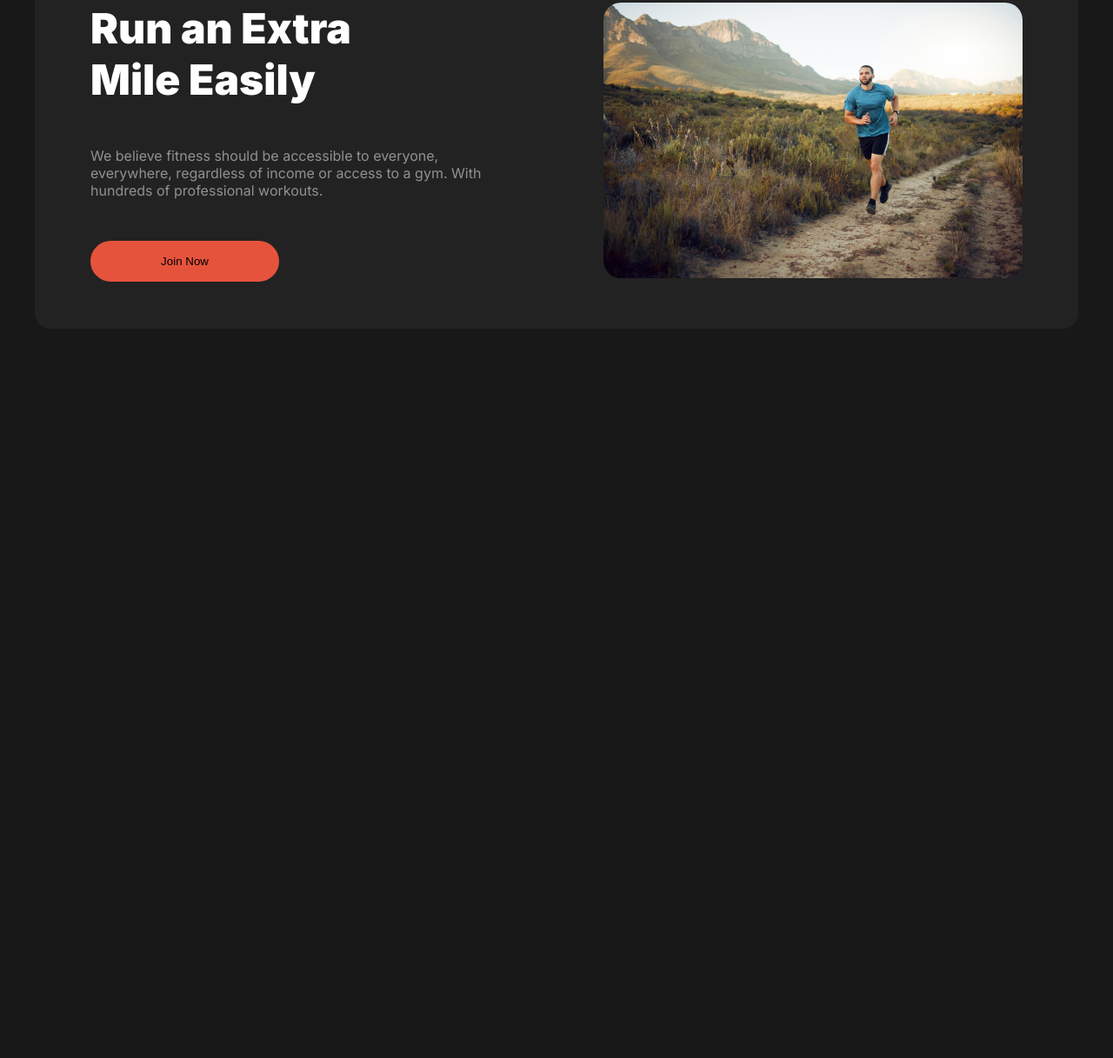
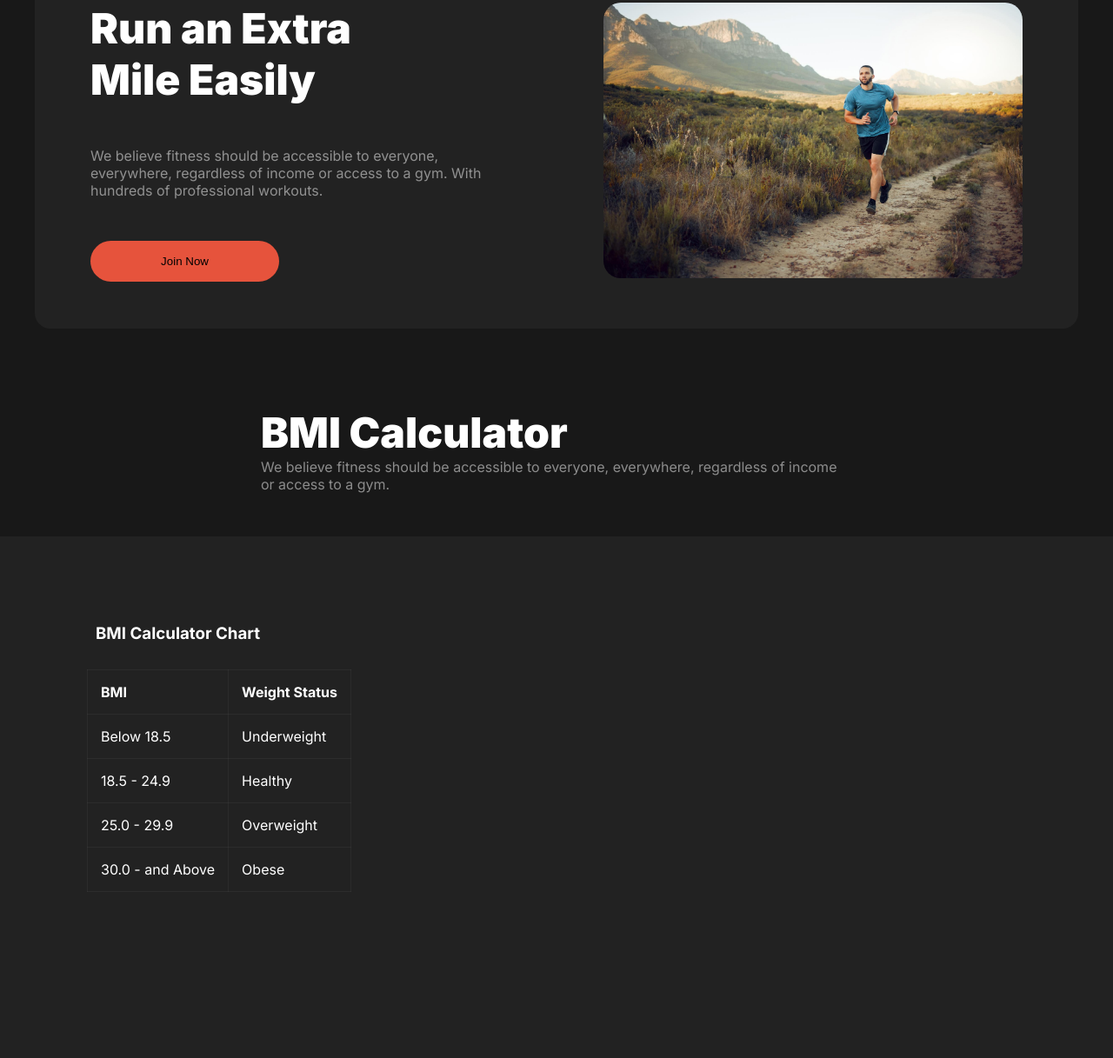
Before and after one commit to Md-ShohanurRahman/Path-to-Fitness, a plain HTML site: page index.html in a window 1280 px wide. Shown: the part 1472-2689 px from the top of the page at 87% size. Before the commit the page ends 1940 px from the top, so only its background shows below. Drawn offline with nearby package versions, Linux system fonts and the light colour scheme.

Commit message:
add style for table

```diff
--- a/index.html
+++ b/index.html
@@ -83,6 +83,7 @@
                 </div>
             </div>
         </header>
+
 
         <main>
             <section class="habits center section-margin">
@@ -205,7 +206,54 @@
             </section>
 
 
-            <section>
+            <section class="BMI">
+                <div class="title-holder">
+                    <h4 class="title">
+                        BMI Calculator
+                    </h4>
+
+                    <p class="description">
+                        We believe fitness should be accessible to everyone, everywhere, regardless of income or access to a gym.
+                    </p>
+                </div>
+
+                <div class="BMI-container">
+                    <div class="BMI-chart">
+                        <h3 class="BMI-chart-title">
+                            BMI Calculator Chart
+                        </h3>
+                        <table>
+                            <thead>
+                                <tr>
+                                    <th> BMI </td>
+                                    <th>Weight Status</td>
+                                </tr>
+                            </thead>
+                            <tbody>
+                                <tr>
+                                    <td>Below 18.5</td>
+                                    <td>Underweight</td>
+                                </tr>
+                                <tr>
+                                    <td>18.5 - 24.9</td>
+                                    <td>Healthy</td>
+                                </tr>
+                                <tr>
+                                    <td>25.0 - 29.9</td>
+                                    <td>Overweight</td>
+                                </tr>
+                                <tr>
+                                    <td>30.0 - and Above</td>
+                                    <td>Obese</td>
+                                </tr>
+
+                            </tbody>
+                        </table>
+                    </div>
+                    <div class="BMI-calculator">
+
+                    </div>
+                </div>
 
             </section>
 
--- a/style.css
+++ b/style.css
@@ -243,6 +243,36 @@
 
 /* run easy section ends here  */
 
+/* BMI section starts here  */
+.title-holder{
+    max-width: 680px;
+    margin: 0 auto ;
+    margin-bottom: 50px;
+}
+.BMI-chart{
+
+}
+.BMI-container{
+    background-color: rgb(34, 34, 34);
+   min-height: 600px;
+   padding: 100px 100px 50px 100px;
+}
+.BMI-chart-title{
+   padding-left: 10px;
+    margin-bottom: 30px;
+}
+
+table{
+    border-collapse: collapse;
+}
+table th, table td {
+    border: 1px solid rgba(128, 128, 128, 0.099) ;
+    padding: 15px;
+    text-align: left;
+}
+
+
+/* BMI section ends here  */
 
 
 
@@ -326,8 +356,6 @@
     width: 100%;
 }
 
-
-
 }
 
 
```
